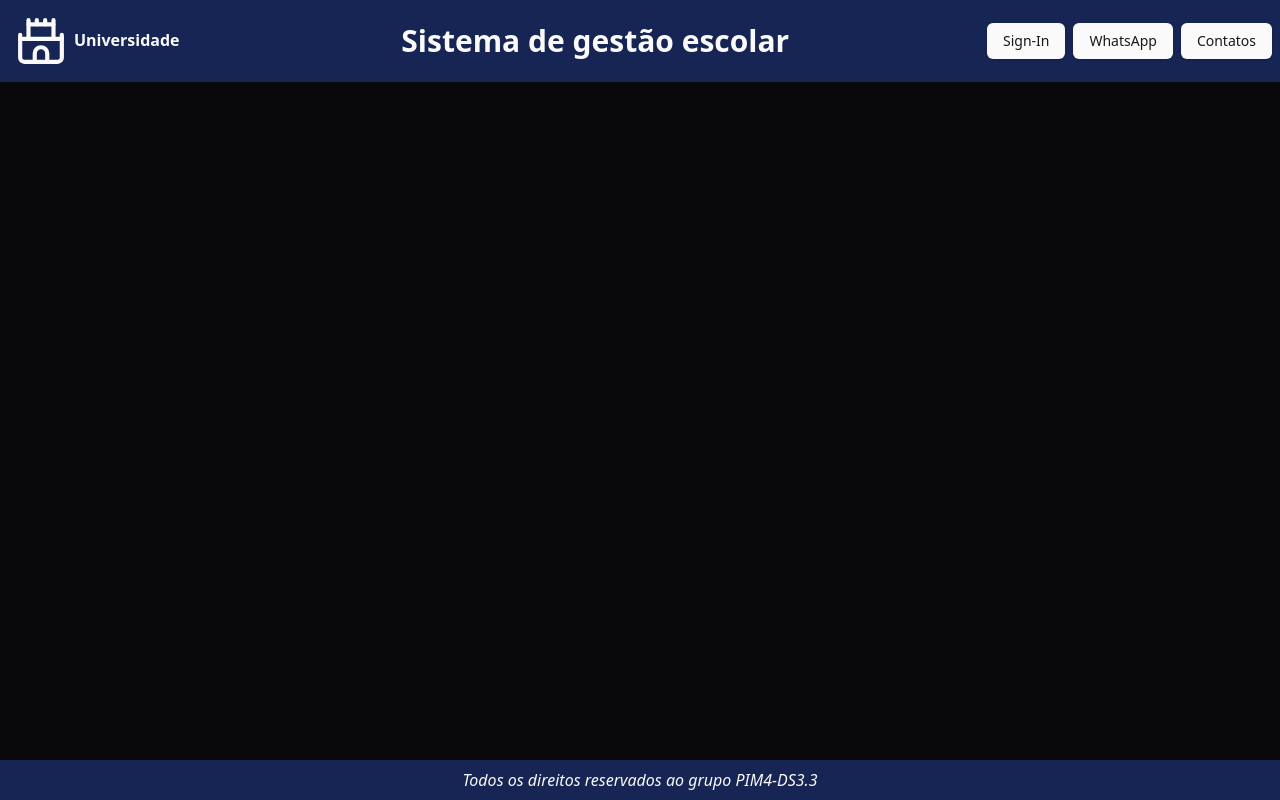
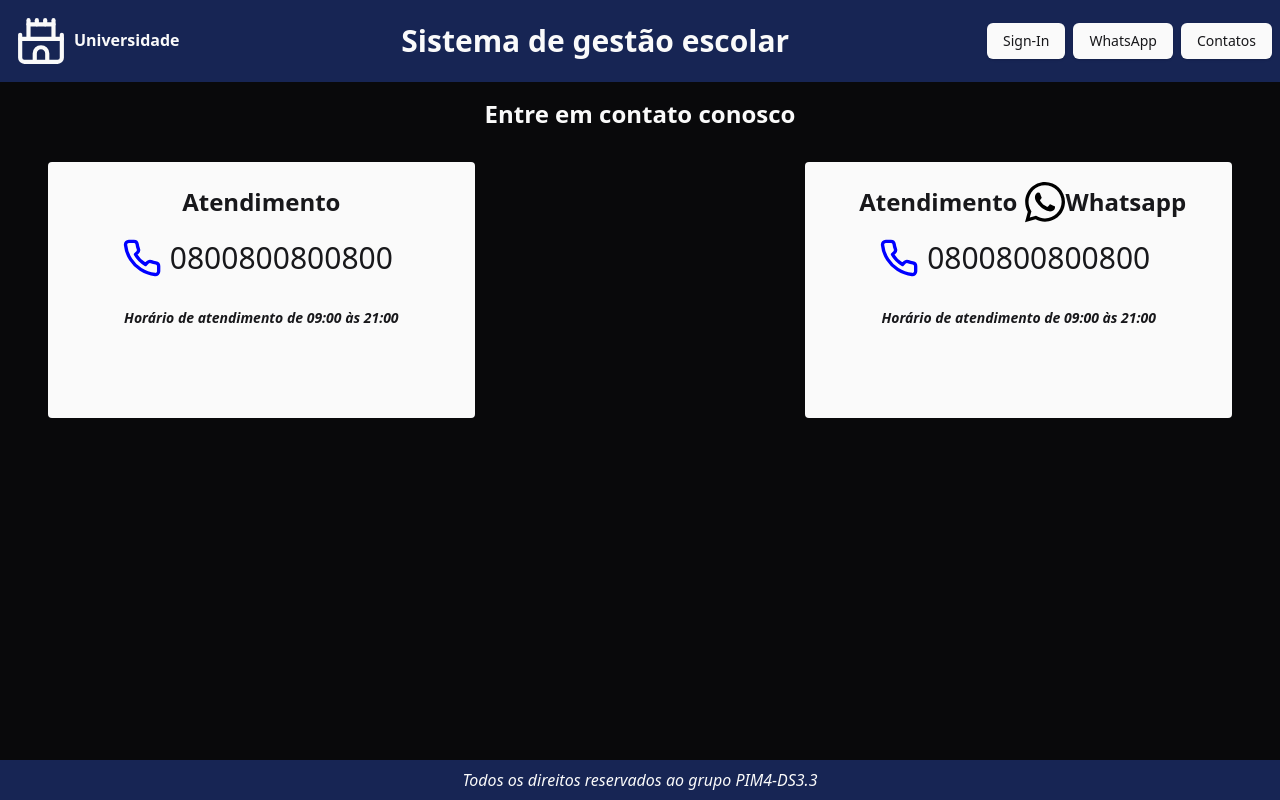
Before and after one commit to W-Wag/pim-4.3, a React (Vite) app in the folder web/: page /contatos in a window 1280 px wide. Built offline with nearby package versions, Linux system fonts and the light colour scheme.

Commit message:
Criando a área de contatos

```diff
--- /dev/null
+++ b/web/src/Contacts.tsx
@@ -0,0 +1,54 @@
+import { Phone } from 'lucide-react';
+
+export function Contacts() {
+  return (
+    <div className="flex flex-col text-center">
+      <h1 className="text-primary font-bold text-2xl py-4">
+        Entre em contato conosco
+      </h1>
+
+      <div className="flex items-center justify-between py-4">
+        <div className="w-1/3 h-64 bg-primary mx-12 py-2 rounded-sm">
+          <h1 className="text-primary-foreground font-bold text-2xl py-4">
+            Atendimento
+          </h1>
+          <div className="flex items-center justify-center">
+            <Phone color="blue" width={40} height={40} />
+            <p className="text-primary-foreground text-3xl leading-relaxed font-medium px-2 antialiased">
+              0800800800800
+            </p>
+          </div>
+          <p className="text-primary-foreground text-sm italic leading-relaxed font-bold py-6">
+            Horário de atendimento de 09:00 às 21:00
+          </p>
+        </div>
+        <div className="w-1/3 h-64 bg-primary mx-12 py-2 rounded-sm">
+          <div className="flex items-center justify-center">
+            <h1 className="text-primary-foreground font-bold text-2xl py-4 px-2">
+              Atendimento
+            </h1>
+            <br />
+            <img
+              src="../src/assets/whatsapp.svg"
+              alt=""
+              height={40}
+              width={40}
+            />
+            <h1 className="text-primary-foreground font-bold text-2xl py-4">
+              Whatsapp
+            </h1>
+          </div>
+          <div className="flex items-center justify-center">
+            <Phone color="blue" width={40} height={40} />
+            <p className="text-primary-foreground text-3xl leading-relaxed font-medium px-2 antialiased">
+              0800800800800
+            </p>
+          </div>
+          <p className="text-primary-foreground text-sm italic leading-relaxed font-bold py-6">
+            Horário de atendimento de 09:00 às 21:00
+          </p>
+        </div>
+      </div>
+    </div>
+  );
+}
--- a/web/src/Services.tsx
+++ b/web/src/Services.tsx
@@ -20,7 +20,7 @@ export function Services() {
             </h1>
           </div>
         </Link>
-        <Link to="/cursos" className="px-1">
+        <Link to="/contatos" className="px-1">
           <div className="bg-primary w-36 h-36 rounded space-y-2 py-4 text-center hover:bg-slate-300">
             <h1 className="text-primary-foreground font-bold text-2xl py-4 hover:text-primary">
               Contatos
--- a/web/src/main.tsx
+++ b/web/src/main.tsx
@@ -6,8 +6,9 @@ import './index.css';
 import { Login } from './Login.tsx';
 import { Courses } from './Courses.tsx';
 import { Header } from './components/header/header.tsx';
-import { Footer } from './footer/footer.tsx';
+import { Footer } from './components/footer/footer.tsx';
 import { Services } from './Services.tsx';
+import { Contacts } from './Contacts.tsx';
 
 ReactDOM.createRoot(document.getElementById('root')!).render(
   <React.StrictMode>
@@ -18,6 +19,7 @@ ReactDOM.createRoot(document.getElementById('root')!).render(
         <Route path="/login" element={<Login />} />
         <Route path="/cursos" element={<Courses />} />
         <Route path="/servicos" element={<Services />} />
+        <Route path="/contatos" element={<Contacts />} />
       </Routes>
       <Footer />
     </BrowserRouter>
```
Also changed, not shown: web/src/assets/whatsapp.svg (added), web/src/components/footer/footer.tsx (renamed from web/src/footer/footer.tsx).
